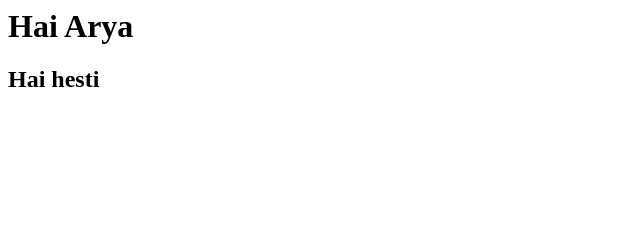
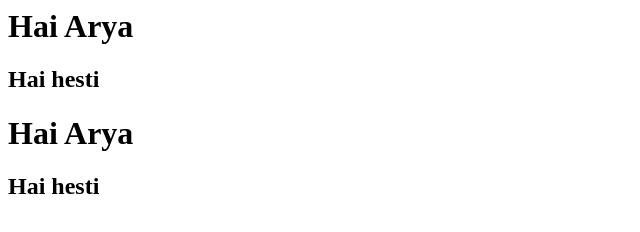
Before and after one commit to Nursahid20/tutorial, a plain HTML site: page index.html in a window 1280 px wide. Shown: the whole page, without its empty margins (0-640 px from the left). Drawn offline with Linux system fonts and the light colour scheme.

Commit message:
berubah dari github

```diff
--- a/index.html
+++ b/index.html
@@ -1,2 +1,4 @@
 <h1>Hai Arya</h1>
 <h2>Hai hesti</h2>
+<h1>Hai Arya</h1>
+<h2>Hai hesti</h2>
```
